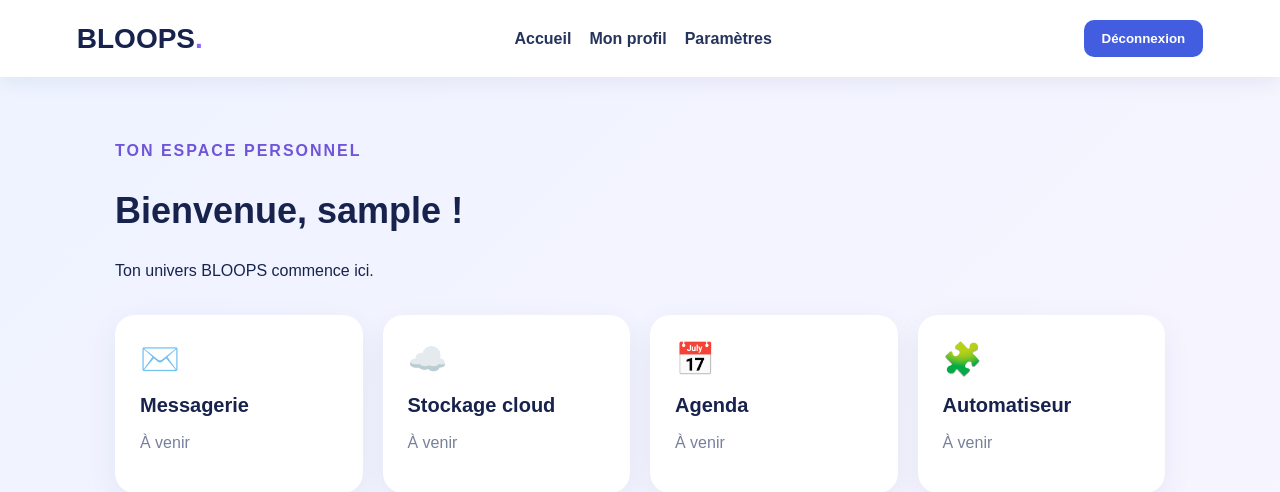
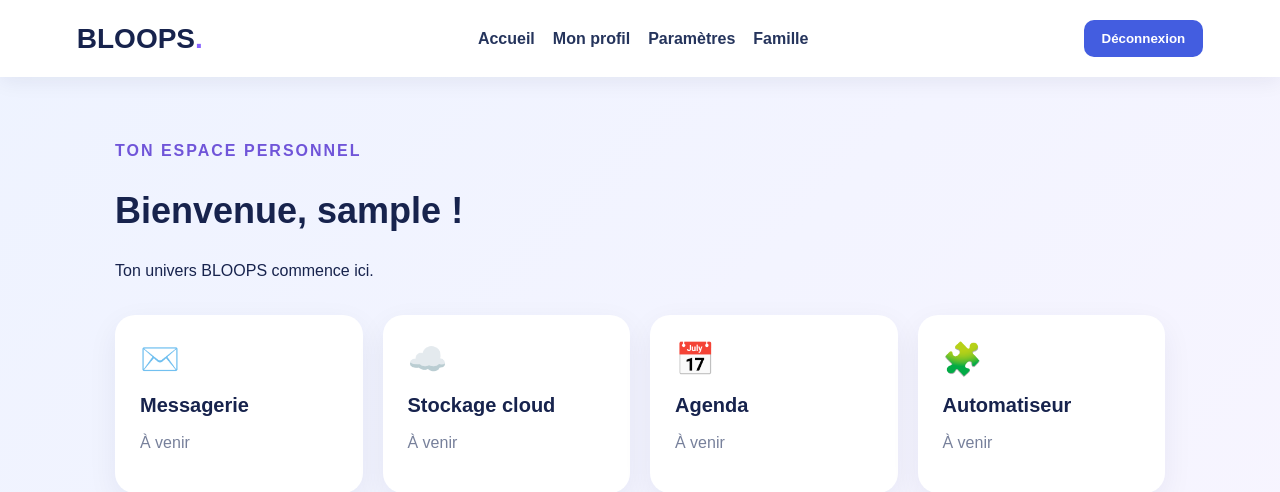
Before and after one commit to esteduo77/Bloups-v2, a Flask app: page /mon-espace in a window 1280 px wide. Shown: the top 492 px of the page. Run offline with Flask 3, Linux system fonts and the light colour scheme; the visitor is signed in with stand-in values (Sample User, id 1); tables that the repository leaves empty hold one stand-in row (values such as "Sample post"); some libraries are stand-ins or nearby versions.

Commit message:
Add family navigation link

```diff
--- a/templates/base.html
+++ b/templates/base.html
@@ -16,6 +16,7 @@
             <a href="{{ url_for('account.mon_espace') }}">Accueil</a>
             <a href="{{ url_for('account.profil') }}">Mon profil</a>
             <a href="{{ url_for('account.parametres') }}">Paramètres</a>
+            <a href="{{ url_for('family.espace') }}">Famille</a>
         </nav>
         <form method="POST" action="{{ url_for('account.deconnexion') }}">
             <input type="hidden" name="csrf_token" value="{{ csrf_token() }}">
```
